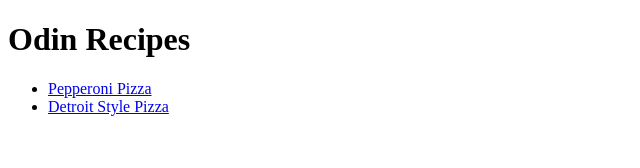
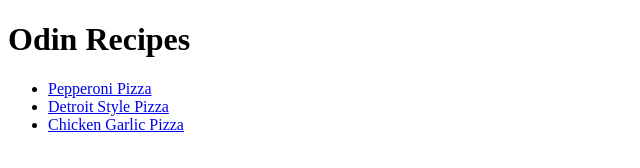
Before and after one commit to 0v3rcome/odin-recipes, a plain HTML site: page index.html in a window 1280 px wide. Shown: the whole page, without its empty margins (0-640 px from the left). Drawn offline with Linux system fonts and the light colour scheme.

Commit message:
Add chicken garlic recipe link to main page

```diff
--- a/index.html
+++ b/index.html
@@ -11,6 +11,7 @@
     <ul>
         <li><a href="./recipes/pepperoni-pizza.html">Pepperoni Pizza</a></li>
         <li><a href="./recipes/detroit-style-pizza.html">Detroit Style Pizza</a></li>
+        <li><a href="./recipes/chicken-garlic-pizza.html">Chicken Garlic Pizza</a></li>
     </ul>
 </body>
 </html>
```
